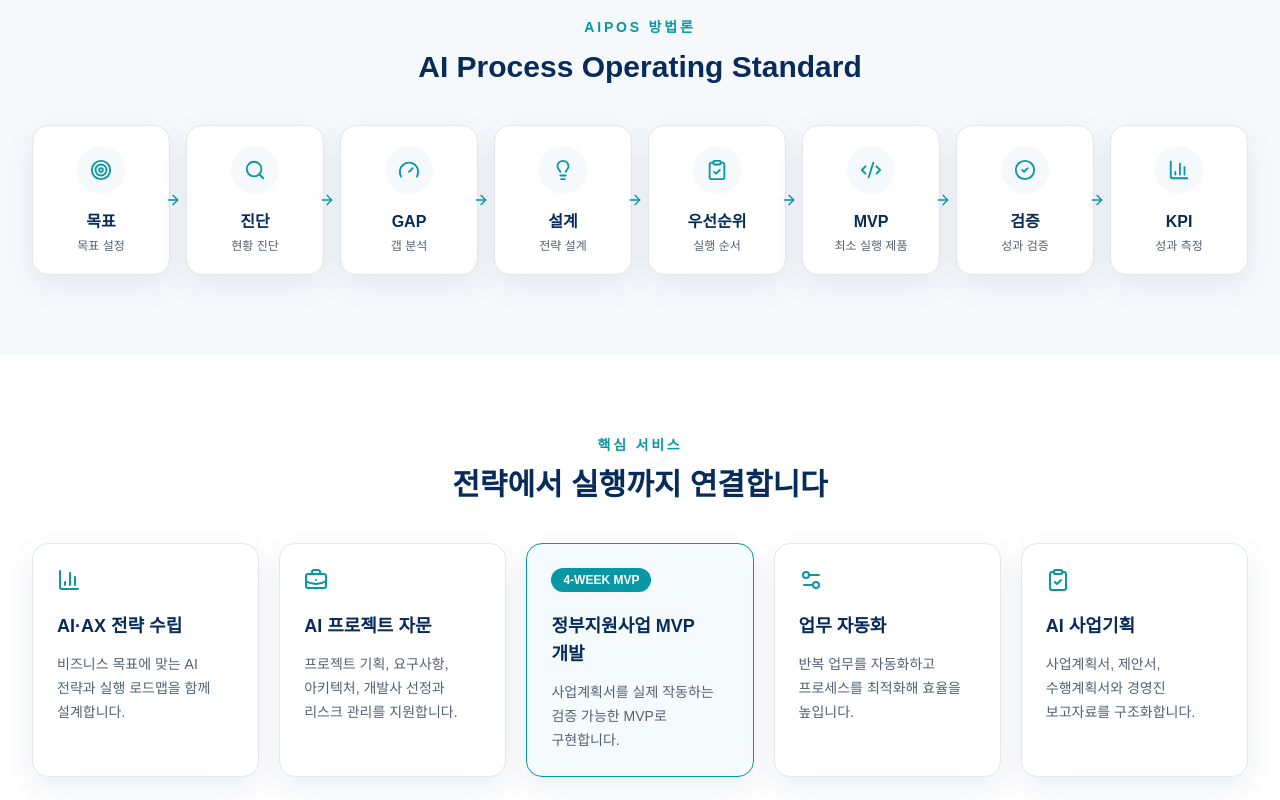
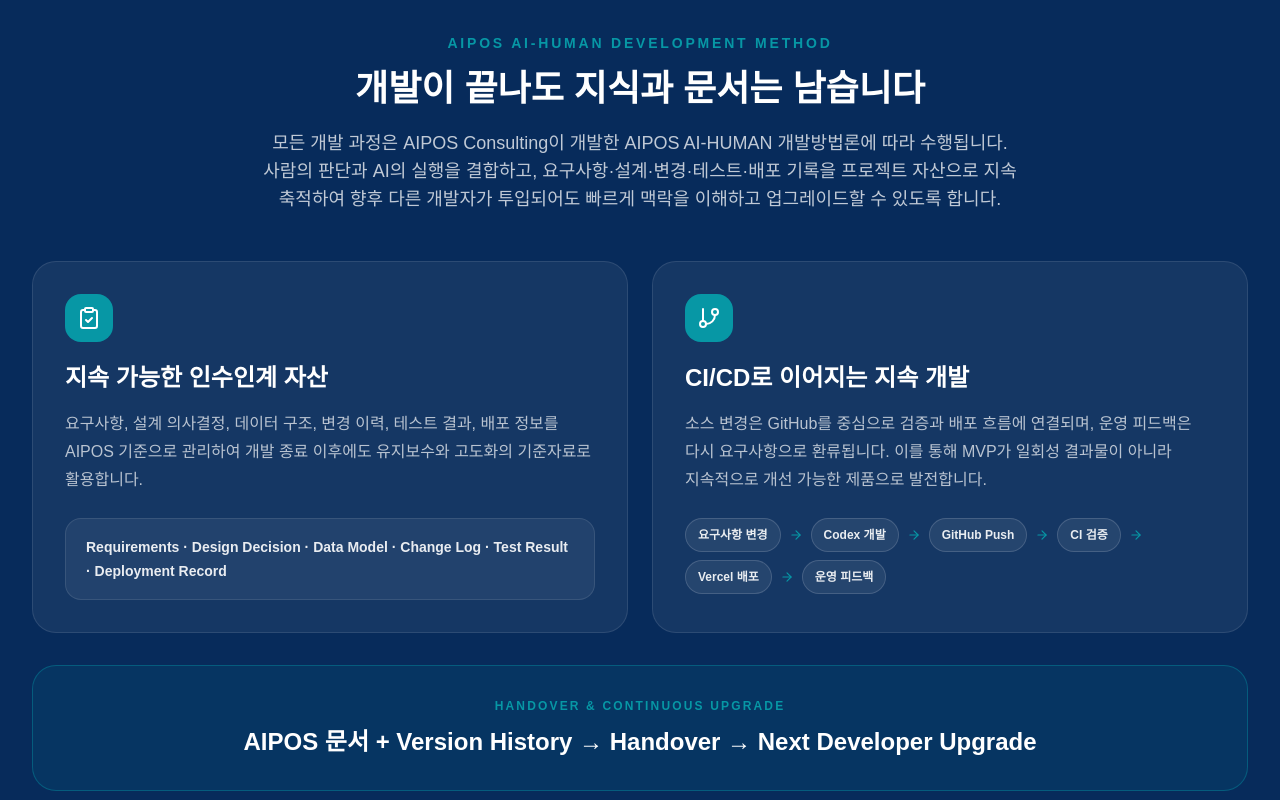
Before and after one commit to aipos-consulting/aiposconsulting, a Next.js app: page / in a window 1280 px wide. Shown: the part 2720-3520 px from the top of the page. Built offline with nearby package versions, Linux system fonts and the light colour scheme.

Commit message:
Add AIPOS AI-HUMAN handover and CI/CD section

```diff
--- a/app/page.tsx
+++ b/app/page.tsx
@@ -130,7 +130,7 @@
       ['実行可能なアプローチ', '現実的に実行可能な解決策を設計します。'],
       ['AI活用コンサルティング', 'AIで調査・分析・設計の生産性を高めます。'],
     ],
-    method: [['目標','目標設定'],['診断','現状診断'],['GAP','ギャップ分析'],['設計','戦略設計'],['優先順位','実行順序'],['MVP','最小実行製品'],['検証','成果検証'],['KPI','成果測定']],
+    method: [['目標','目標設定'],['진断','現状診断'],['GAP','ギャップ分析'],['設計','戦略設計'],['優先順位','実行順序'],['MVP','最小実行製品'],['検証','成果検証'],['KPI','成果測定']],
   },
   zh: {
     nav: ['首页', '服务', '4周MVP', 'AIPOS', '关于'],
@@ -176,9 +176,57 @@
 const stackIcons = [MessageSquareText, Code2, Database, GitBranch, Rocket]
 const stackBrands = ['ChatGPT', 'Codex', 'Supabase', 'GitHub', 'Vercel']
 
+const aiHumanCopy = {
+  ko: {
+    label: 'AIPOS AI-HUMAN DEVELOPMENT METHOD',
+    title: '개발이 끝나도 지식과 문서는 남습니다',
+    desc: '모든 개발 과정은 AIPOS Consulting이 개발한 AIPOS AI-HUMAN 개발방법론에 따라 수행됩니다. 사람의 판단과 AI의 실행을 결합하고, 요구사항·설계·변경·테스트·배포 기록을 프로젝트 자산으로 지속 축적하여 향후 다른 개발자가 투입되어도 빠르게 맥락을 이해하고 업그레이드할 수 있도록 합니다.',
+    docsTitle: '지속 가능한 인수인계 자산',
+    docsDesc: '요구사항, 설계 의사결정, 데이터 구조, 변경 이력, 테스트 결과, 배포 정보를 AIPOS 기준으로 관리하여 개발 종료 이후에도 유지보수와 고도화의 기준자료로 활용합니다.',
+    cicdTitle: 'CI/CD로 이어지는 지속 개발',
+    cicdDesc: '소스 변경은 GitHub를 중심으로 검증과 배포 흐름에 연결되며, 운영 피드백은 다시 요구사항으로 환류됩니다. 이를 통해 MVP가 일회성 결과물이 아니라 지속적으로 개선 가능한 제품으로 발전합니다.',
+    flow: ['요구사항 변경', 'Codex 개발', 'GitHub Push', 'CI 검증', 'Vercel 배포', '운영 피드백'],
+    handover: 'AIPOS 문서 + Version History → Handover → Next Developer Upgrade',
+  },
+  en: {
+    label: 'AIPOS AI-HUMAN DEVELOPMENT METHOD',
+    title: 'The code ships, but the knowledge stays',
+    desc: 'Every development activity follows the AIPOS AI-HUMAN development method created by AIPOS Consulting. Human judgment and AI execution work together while requirements, design decisions, changes, tests, and deployment records are continuously accumulated as project assets for future developers.',
+    docsTitle: 'Sustainable handover assets',
+    docsDesc: 'Requirements, architecture decisions, data structures, change history, test results, and deployment information are managed under AIPOS standards so maintenance and future upgrades can continue with context intact.',
+    cicdTitle: 'Continuous development through CI/CD',
+    cicdDesc: 'Source changes move from GitHub into validation and deployment, while production feedback returns to requirements. The MVP therefore evolves as a continuously improvable product rather than a one-time deliverable.',
+    flow: ['Requirement Change', 'Codex Development', 'GitHub Push', 'CI Validation', 'Vercel Deployment', 'User Feedback'],
+    handover: 'AIPOS Documents + Version History → Handover → Next Developer Upgrade',
+  },
+  ja: {
+    label: 'AIPOS AI-HUMAN DEVELOPMENT METHOD',
+    title: '開発が終わっても、知識と文書は残ります',
+    desc: 'すべての開発工程は、AIPOS Consultingが開発したAIPOS AI-HUMAN開発方法論に基づいて進めます。人の判断とAIの実行を組み合わせ、要件・設計・変更・テスト・デプロイ記録をプロジェクト資産として蓄積し、将来別の開発者が参加しても迅速に引き継げる状態を保ちます。',
+    docsTitle: '持続可能な引き継ぎ資産',
+    docsDesc: '要件、設計判断、データ構造、変更履歴、テスト結果、デプロイ情報をAIPOS基準で管理し、保守と高度化の基準資料として活用します。',
+    cicdTitle: 'CI/CDにつながる継続開発',
+    cicdDesc: 'ソース変更はGitHubを中心に検証・デプロイへ連携され、運用フィードバックは再び要件に戻ります。MVPを一回限りの成果物ではなく、継続的に改善できる製品へ発展させます。',
+    flow: ['要件変更', 'Codex開発', 'GitHub Push', 'CI検証', 'Vercelデプロイ', '運用フィードバック'],
+    handover: 'AIPOS文書 + Version History → Handover → Next Developer Upgrade',
+  },
+  zh: {
+    label: 'AIPOS AI-HUMAN DEVELOPMENT METHOD',
+    title: '开发完成后，知识与文档仍然保留',
+    desc: '所有开发过程均依据AIPOS Consulting研发的AIPOS AI-HUMAN开发方法论执行。通过结合人的判断与AI的执行，将需求、设计、变更、测试和部署记录持续沉淀为项目资产，使后续开发者能够快速理解背景并继续升级。',
+    docsTitle: '可持续的交接资产',
+    docsDesc: '按照AIPOS标准管理需求、设计决策、数据结构、变更记录、测试结果和部署信息，作为后续维护和升级的基础资料。',
+    cicdTitle: '通过CI/CD持续开发',
+    cicdDesc: '代码变更以GitHub为中心进入验证和部署流程，运营反馈再回流到需求。MVP不再是一次性交付，而是可以持续改进的产品。',
+    flow: ['需求变更', 'Codex开发', 'GitHub Push', 'CI验证', 'Vercel部署', '运营反馈'],
+    handover: 'AIPOS文档 + Version History → Handover → Next Developer Upgrade',
+  },
+} as const
+
 export default function Home() {
   const [lang, setLang] = useState<Lang>('ko')
   const t = copy[lang]
+  const a = aiHumanCopy[lang]
 
   return (
     <main className="min-h-screen bg-white text-navy [word-break:keep-all]">
@@ -273,6 +321,39 @@
         </div>
       </section>
 
+      <section className="bg-navy py-20 text-white md:py-24">
+        <div className="mx-auto max-w-7xl px-6 lg:px-8">
+          <div className="mx-auto max-w-4xl text-center">
+            <p className="text-sm font-bold tracking-[0.2em] text-teal">{a.label}</p>
+            <h2 className="mt-4 text-2xl font-bold leading-tight md:text-4xl">{a.title}</h2>
+            <p className="mx-auto mt-5 max-w-3xl text-base leading-7 text-white/75 md:text-lg">{a.desc}</p>
+          </div>
+
+          <div className="mt-12 grid gap-6 lg:grid-cols-2">
+            <article className="rounded-3xl border border-white/10 bg-white/[0.06] p-7 md:p-8">
+              <div className="flex h-12 w-12 items-center justify-center rounded-2xl bg-teal text-white"><ClipboardCheck size={24} /></div>
+              <h3 className="mt-5 text-xl font-bold md:text-2xl">{a.docsTitle}</h3>
+              <p className="mt-4 leading-7 text-white/70">{a.docsDesc}</p>
+              <div className="mt-6 rounded-2xl border border-white/10 bg-white/[0.06] px-5 py-4 text-sm font-semibold leading-6 text-white/90">Requirements · Design Decision · Data Model · Change Log · Test Result · Deployment Record</div>
+            </article>
+
+            <article className="rounded-3xl border border-white/10 bg-white/[0.06] p-7 md:p-8">
+              <div className="flex h-12 w-12 items-center justify-center rounded-2xl bg-teal text-white"><GitBranch size={24} /></div>
+              <h3 className="mt-5 text-xl font-bold md:text-2xl">{a.cicdTitle}</h3>
+              <p className="mt-4 leading-7 text-white/70">{a.cicdDesc}</p>
+              <div className="mt-6 flex flex-wrap items-center gap-2">
+                {a.flow.map((item, index) => <div key={item} className="flex items-center gap-2"><span className="rounded-full border border-white/15 bg-white/[0.07] px-3 py-2 text-xs font-bold text-white/90">{item}</span>{index < a.flow.length - 1 && <ArrowRight size={14} className="text-teal" />}</div>)}
+              </div>
+            </article>
+          </div>
+
+          <div className="mt-8 rounded-3xl border border-teal/40 bg-teal/10 p-6 text-center md:p-8">
+            <div className="text-xs font-bold tracking-[0.18em] text-teal">HANDOVER & CONTINUOUS UPGRADE</div>
+            <div className="mt-3 text-lg font-bold leading-8 md:text-2xl">{a.handover}</div>
+          </div>
+        </div>
+      </section>
+
       <section id="aipos" className="bg-surface py-20"><div className="mx-auto max-w-7xl px-6 lg:px-8"><div className="text-center"><p className="text-sm font-bold tracking-[0.2em] text-teal">{t.methodLabel}</p><h2 className="mt-3 text-2xl font-bold md:text-3xl">AI Process Operating Standard</h2></div><div className="mt-10 grid gap-4 sm:grid-cols-2 lg:grid-cols-8">{t.method.map(([title, sub], index) => { const Icon = methodIcons[index]; return <div key={title} className="relative rounded-2xl border border-border bg-white p-5 text-center shadow-card"><div className="mx-auto flex h-12 w-12 items-center justify-center rounded-full bg-surface text-teal"><Icon size={22} /></div><div className="mt-4 font-bold">{title}</div><div className="mt-1 text-xs text-muted">{sub}</div>{index < t.method.length - 1 && <ArrowRight className="absolute -right-3 top-1/2 hidden -translate-y-1/2 text-teal lg:block" size={16} />}</div> })}</div></div></section>
 
       <section id="services" className="py-20"><div className="mx-auto max-w-7xl px-6 lg:px-8"><div className="text-center"><p className="text-sm font-bold tracking-[0.2em] text-teal">{t.servicesLabel}</p><h2 className="mt-3 text-2xl font-bold md:text-3xl">{t.servicesTitle}</h2></div><div className="mt-10 grid gap-5 md:grid-cols-2 xl:grid-cols-5">{t.serviceItems.map(([title, description], i) => { const Icon = serviceIcons[i]; const featured = i === 2; return <article key={title} className={`relative rounded-2xl border p-6 shadow-card ${featured ? 'border-teal bg-teal/[0.04]' : 'border-border bg-white'}`}>{featured ? <><span className="absolute left-6 top-6 inline-flex rounded-full bg-teal px-3 py-1 text-xs font-bold text-white">4-WEEK MVP</span><div className="h-6" aria-hidden="true" /></> : <Icon className="text-teal" />}<h3 className="mt-5 text-lg font-bold">{title}</h3><p className="mt-3 text-sm leading-6 text-muted">{description}</p></article> })}</div></div></section>
```
